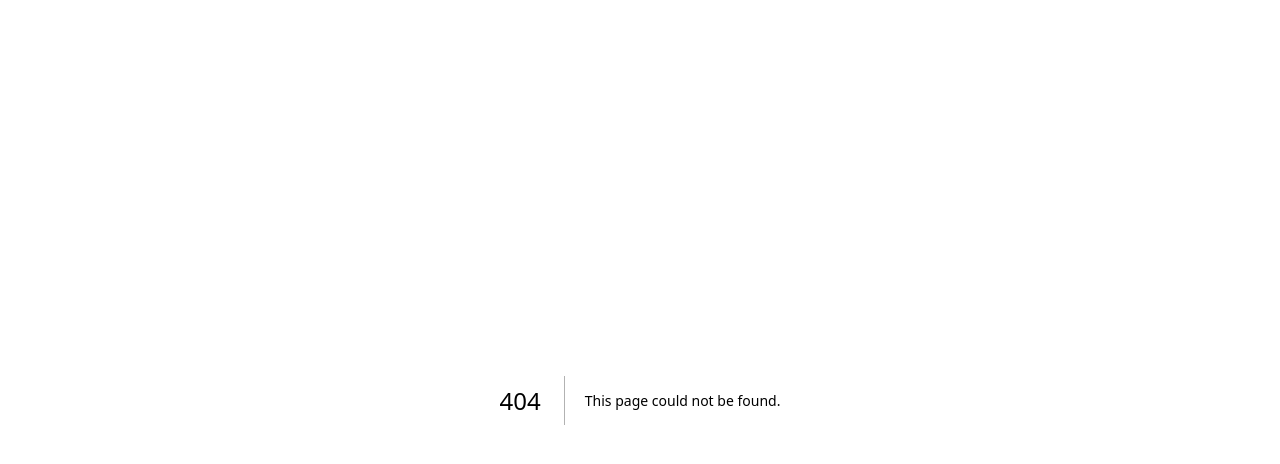
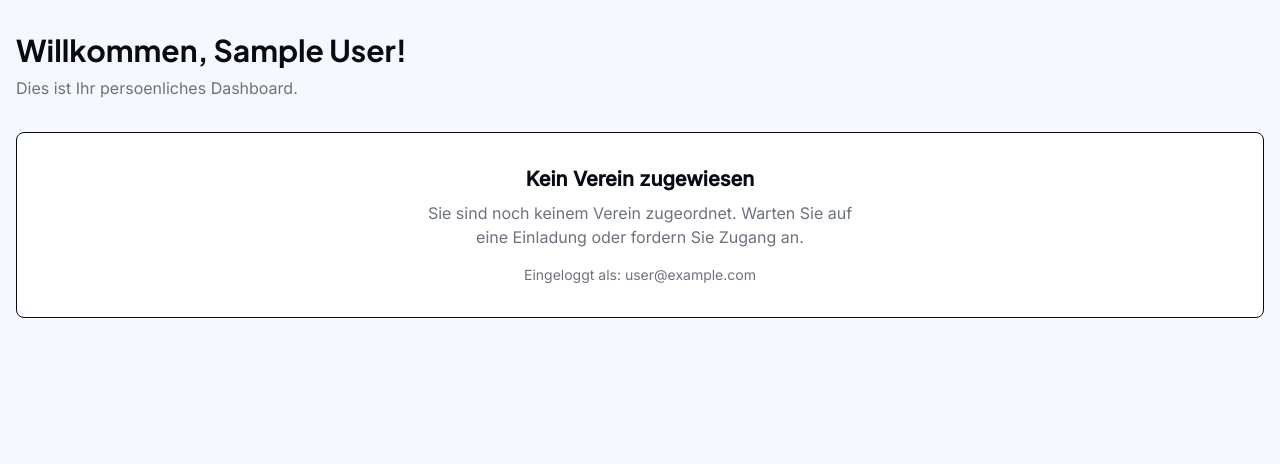
Before and after one commit to kbudisantoso/ktb.clubmanager, a Next.js app in the folder apps/web/: page /dashboard in a window 1280 px wide. Before the commit this address had no page. Shown: the top 464 px of the page. Built offline with nearby package versions, Linux system fonts and the light colour scheme; no server answers; sample sign-in values are in the browser's storage.

Commit message:
feat(07-07): create dashboard landing page
- Server-side auth() check with redirect to login
- Welcome message with user name
- Empty state for users without club assignment
- User email display for verification
- Ready for Phase 8 (Multi-Tenancy) to add club content

```diff
--- /dev/null
+++ b/apps/web/app/dashboard/page.tsx
@@ -0,0 +1,43 @@
+import { auth } from "@/auth"
+import { redirect } from "next/navigation"
+
+export const metadata = {
+  title: "Dashboard | ktb.clubmanager",
+  description: "Ihr Vereins-Dashboard",
+}
+
+export default async function DashboardPage() {
+  const session = await auth()
+
+  // Middleware should handle this, but double-check
+  if (!session?.user) {
+    redirect("/login")
+  }
+
+  return (
+    <div className="container mx-auto py-8 px-4">
+      <div className="mb-8">
+        <h1 className="text-3xl font-display font-bold">
+          Willkommen{session.user.name ? `, ${session.user.name}` : ""}!
+        </h1>
+        <p className="text-muted-foreground mt-2">
+          Dies ist Ihr persoenliches Dashboard.
+        </p>
+      </div>
+
+      {/* Empty state - no clubs assigned yet */}
+      <div className="rounded-lg border bg-card p-8 text-center">
+        <div className="mx-auto max-w-md">
+          <h2 className="text-xl font-semibold mb-2">Kein Verein zugewiesen</h2>
+          <p className="text-muted-foreground mb-4">
+            Sie sind noch keinem Verein zugeordnet. Warten Sie auf eine
+            Einladung oder fordern Sie Zugang an.
+          </p>
+          <p className="text-sm text-muted-foreground">
+            Eingeloggt als: {session.user.email}
+          </p>
+        </div>
+      </div>
+    </div>
+  )
+}
```
